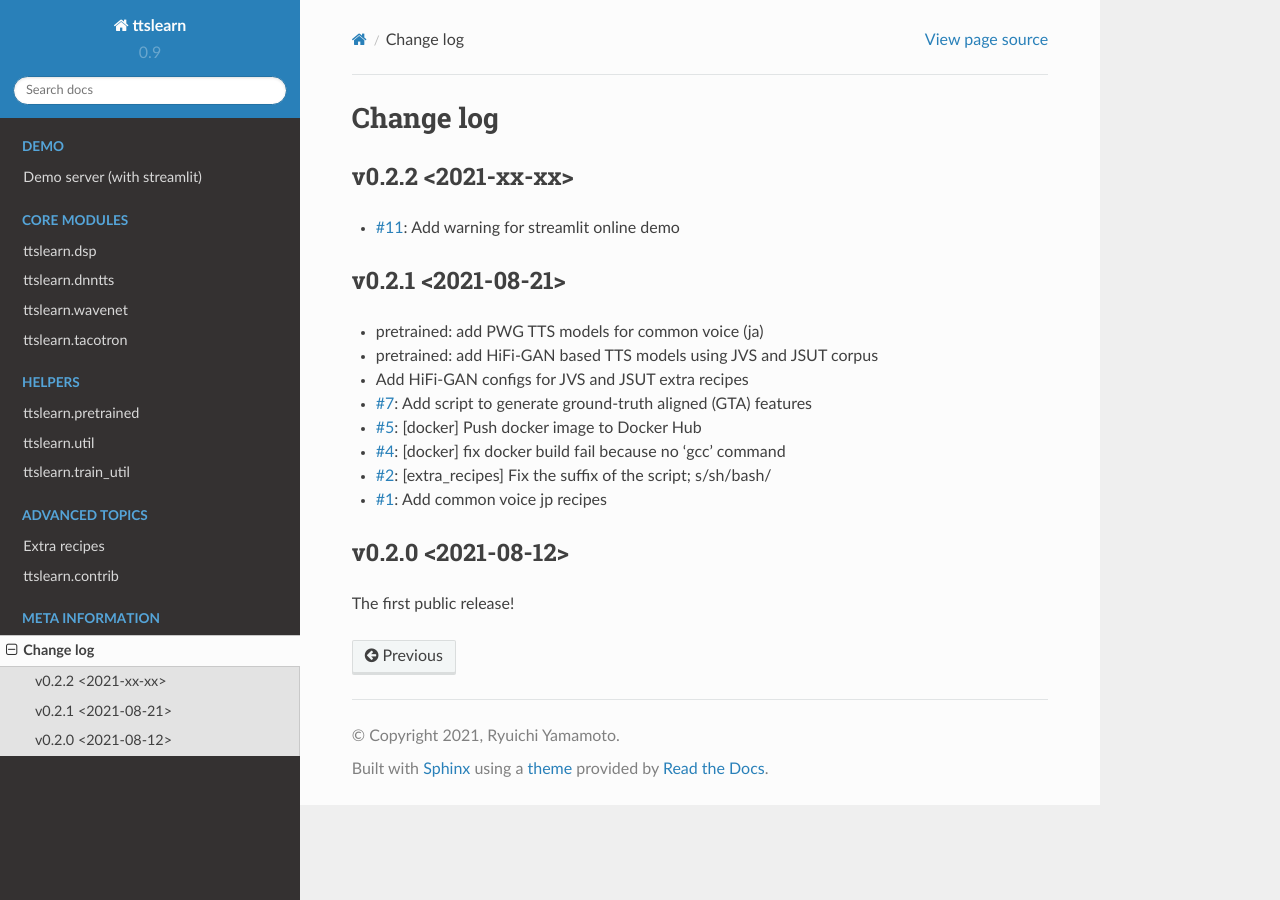
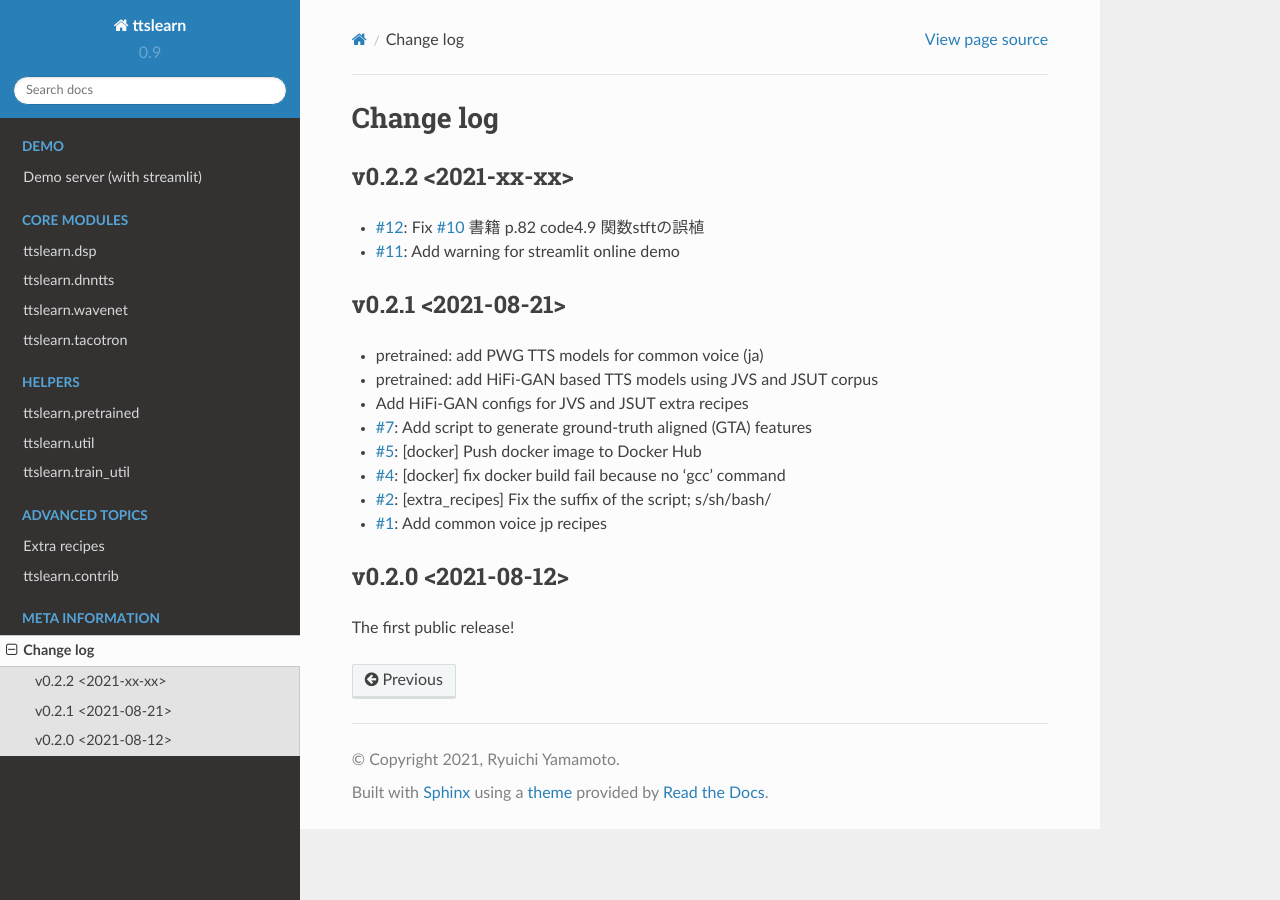
Before and after one commit to r9y9/ttslearn, a Sphinx documentation site: the page built from docs/changelog.rst, in a window 1280 px wide. Built offline with Sphinx 7.4.7 and the Read the Docs theme 2.0.0, drawn with Linux system fonts in a browser that asks for light colours; pages that are not in the unit, such as notebooks, are missing from menus.

Commit message:
update changelog
[skip ci]

```diff
--- a/docs/changelog.rst
+++ b/docs/changelog.rst
@@ -4,6 +4,7 @@ Change log
 v0.2.2 <2021-xx-xx>
 -------------------
 
+- `#12`_: Fix `#10`_ 書籍 p.82 code4.9 関数stftの誤植
 - `#11`_: Add warning for streamlit online demo
 
 v0.2.1 <2021-08-21>
@@ -28,4 +29,6 @@ The first public release!
 .. _#4: https://github.com/r9y9/ttslearn/pull/4
 .. _#5: https://github.com/r9y9/ttslearn/pull/5
 .. _#7: https://github.com/r9y9/ttslearn/pull/7
+.. _#10: https://github.com/r9y9/ttslearn/issues/10
 .. _#11: https://github.com/r9y9/ttslearn/pull/11
+.. _#12: https://github.com/r9y9/ttslearn/pull/12
```
